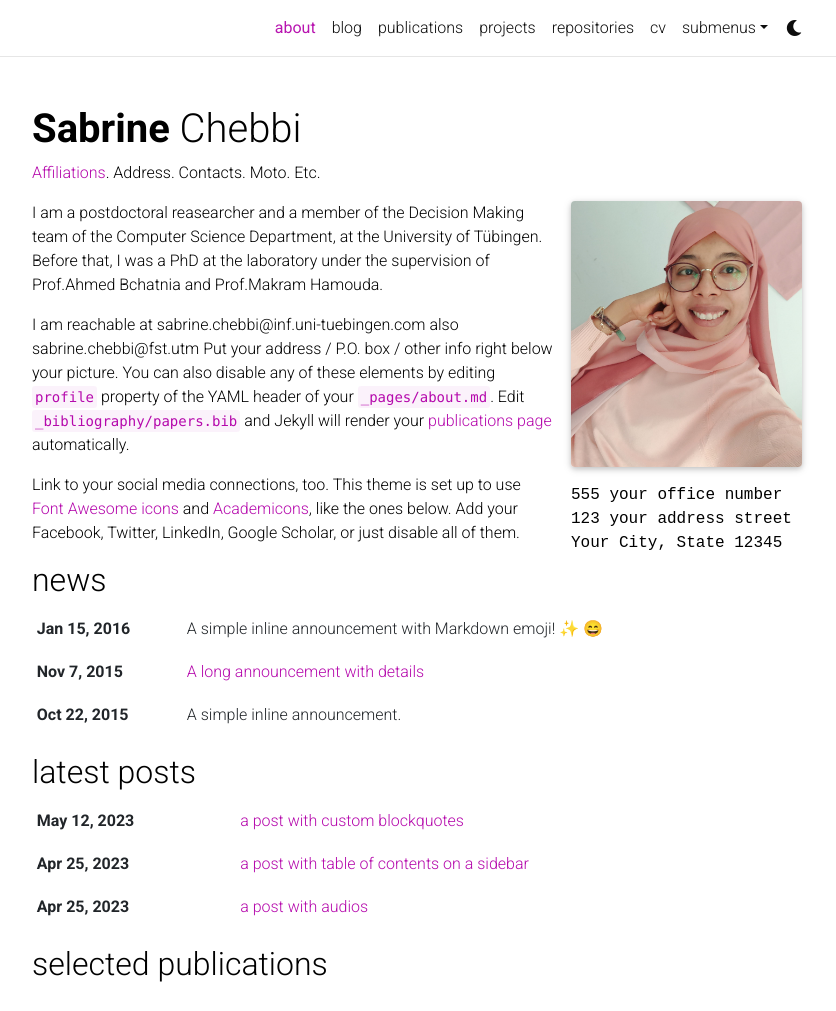
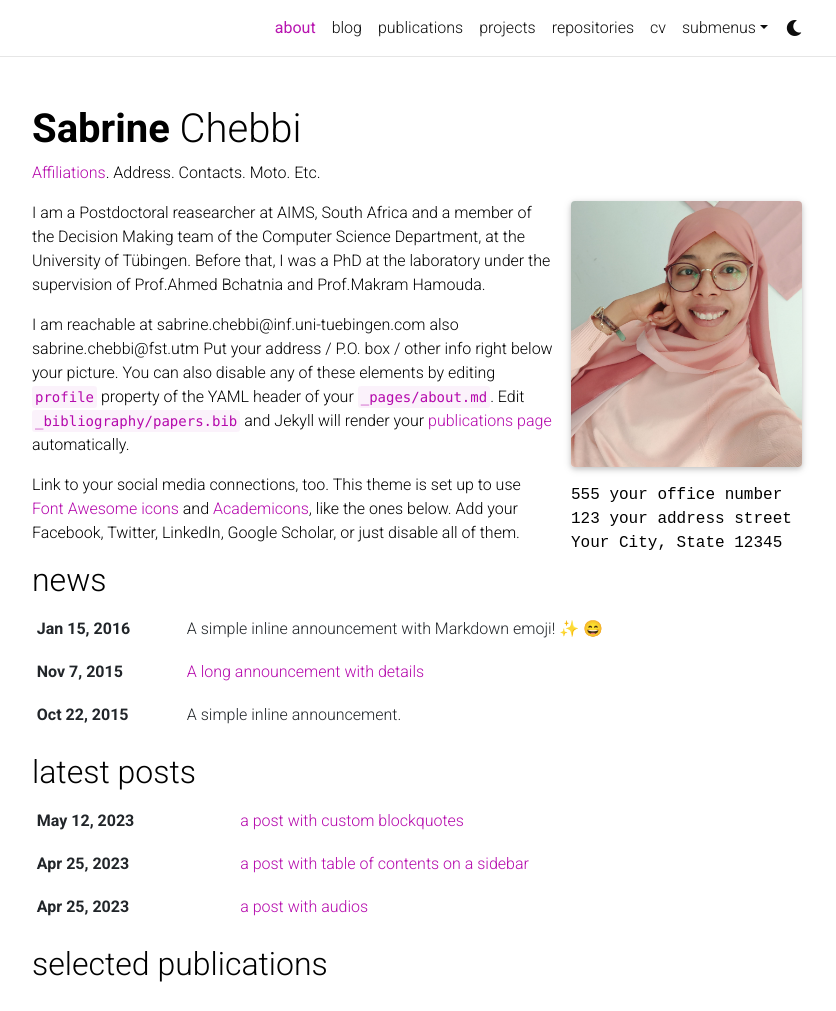
Before and after one commit to Sabrine-stack/Sabrine-stack.github.io, a Jekyll site: the page built from _pages/about.md, in a window 1280 px wide and 1300 px high, cut to the strip 0-1011 px from the top of the window. Shown: the whole strip, without its empty margins (223-1059 px from the left). Built offline with Jekyll 4.4.1, drawn with Linux system fonts in a browser that asks for light colours; full-size pictures stand in for the smaller copies a plugin makes; emoji names are drawn with the system emoji font; comment, search, counter and statistics services are not loaded; a style sheet for code colours, icons or effects is not loaded.

Commit message:
Update about.md

```diff
--- a/_pages/about.md
+++ b/_pages/about.md
@@ -19,7 +19,7 @@ selected_papers: true # includes a list of papers marked as "selected={true}"
 social: true  # includes social icons at the bottom of the page
 ---
 
-I am a postdoctoral reasearcher and a member of the Decision Making team of the Computer Science Department, at the University of Tübingen. Before that, I was a PhD at the laboratory under the supervision of Prof.Ahmed Bchatnia and Prof.Makram Hamouda.
+I am a Postdoctoral reasearcher at AIMS, South Africa and a member of the Decision Making team of the Computer Science Department, at the University of Tübingen. Before that, I was a PhD at the laboratory under the supervision of Prof.Ahmed Bchatnia and Prof.Makram Hamouda.
 
 I am reachable at sabrine.chebbi@inf.uni-tuebingen.com also sabrine.chebbi@fst.utm
 Put your address / P.O. box / other info right below your picture. You can also disable any of these elements by editing `profile` property of the YAML header of your `_pages/about.md`. Edit `_bibliography/papers.bib` and Jekyll will render your [publications page](/al-folio/publications/) automatically.
```
